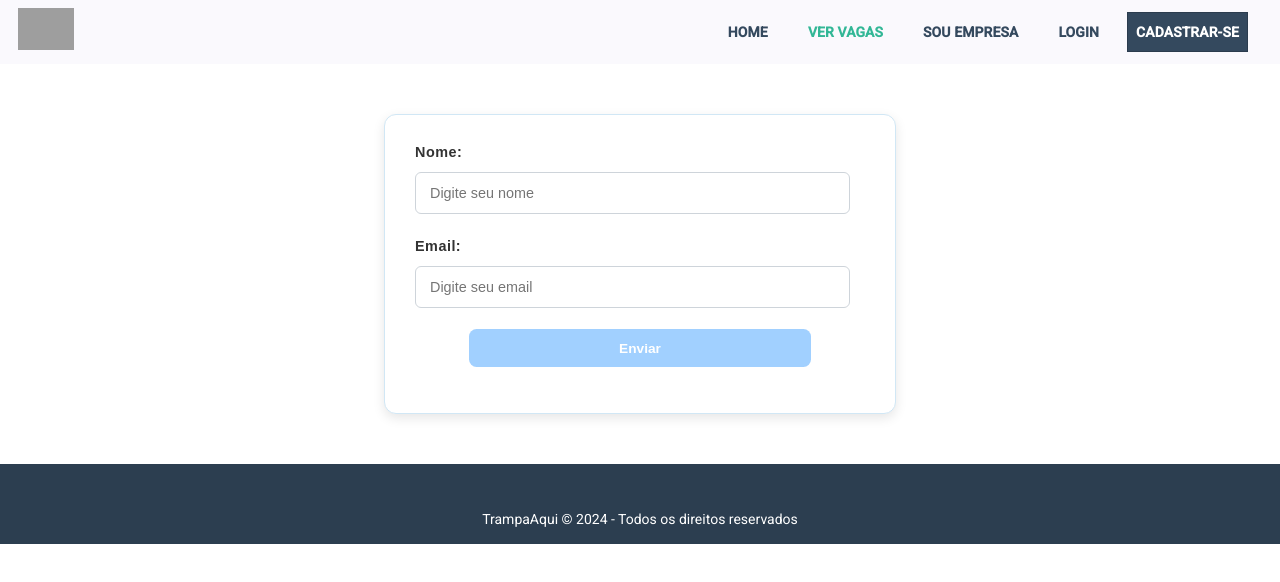
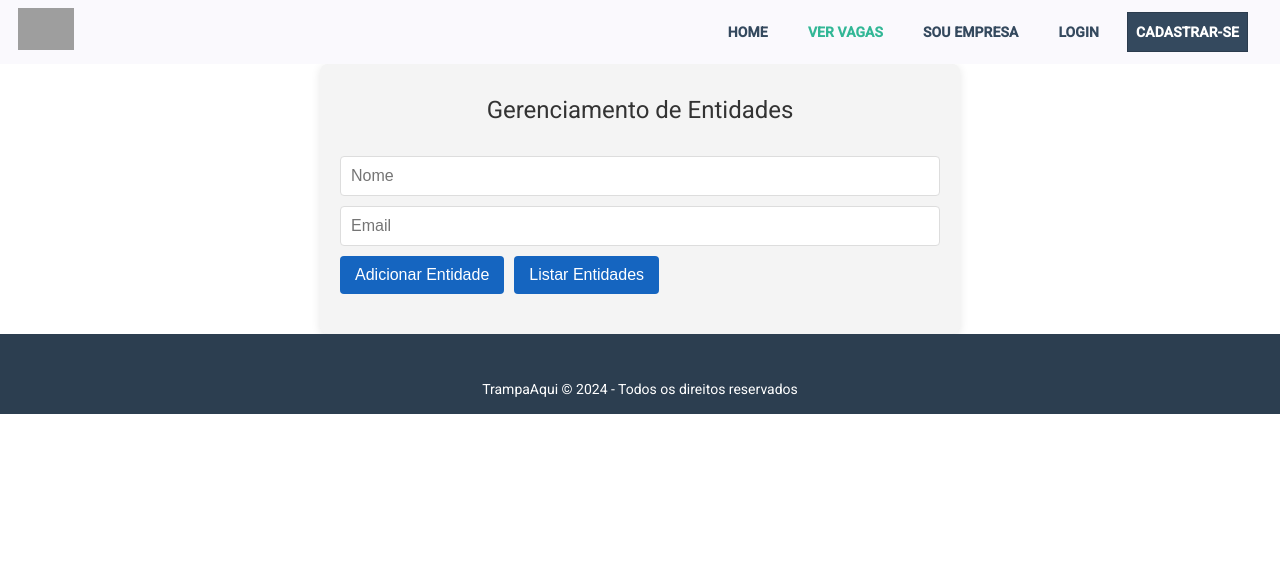
Before and after one commit to lucasgfaj/trampa-aqui, an Angular app: page /home-page in a window 1280 px wide. Shown: the top 582 px of the page. Built offline with nearby package versions, Linux system fonts and the light colour scheme; grey boxes are pictures that could not be loaded; some icons are missing.

Commit message:
Leason-16

```diff
--- a/db.json
+++ b/db.json
@@ -1,34 +1,3 @@
 {
-  "entities": [
-    {
-      "id": "c0c8",
-      "name": "Lucas",
-      "email": "lucasgontarzfajardo09@hotmail.com"
-    },
-    {
-      "id": "6b74",
-      "name": "Lucas",
-      "email": "lucasgontarzfajardo@hotmail.com"
-    },
-    {
-      "id": "96e7",
-      "name": "Lucas",
-      "email": "lucasgontarzfajardo@hotmail.com"
-    },
-    {
-      "id": "6994",
-      "name": "Lucas",
-      "email": "lucasgontarzfajardo09@hotmail.com"
-    },
-    {
-      "id": "d795",
-      "name": "Lucas Fajardo",
-      "email": "lucasgontarzfajardo09@hotmail.com"
-    },
-    {
-      "id": "11dc",
-      "name": "Thaiz Fernanda",
-      "email": "thaizsainogafernanda@gmail.com"
-    }
-  ]
+  "entities": []
 }
--- a/src/app/app.component.html
+++ b/src/app/app.component.html
@@ -1,3 +1,3 @@
 <app-header></app-header>
-<app-form-validator></app-form-validator>
+<app-entity-list></app-entity-list>
 <app-footer></app-footer>
--- a/src/app/app.component.ts
+++ b/src/app/app.component.ts
@@ -3,12 +3,13 @@ import { RouterOutlet } from '@angular/router';
 import { HeaderComponent } from './shared/header/header.component';
 import { FooterComponent } from './shared/footer/footer.component';
 import { FormValidatorComponent } from './pages/form-validator/form-validator.component';
+import { EntityListComponent } from './pages/entity-list/entity-list.component';
 
 
 @Component({
   selector: 'app-root',
   standalone: true,
-  imports: [FormValidatorComponent, RouterOutlet, HeaderComponent, FooterComponent],
+  imports: [EntityListComponent, FormValidatorComponent, RouterOutlet, HeaderComponent, FooterComponent],
   templateUrl: './app.component.html',
   styleUrl: './app.component.css'
 })
--- a/src/app/app.config.ts
+++ b/src/app/app.config.ts
@@ -1,9 +1,9 @@
 import { ApplicationConfig, provideZoneChangeDetection } from '@angular/core';
 import { provideRouter } from '@angular/router';
-
+import { provideHttpClient } from '@angular/common/http';
 import { routes } from './app.routes';
 import { provideAnimationsAsync } from '@angular/platform-browser/animations/async';
-
+import { FormsModule } from '@angular/forms';
 export const appConfig: ApplicationConfig = {
-  providers: [provideZoneChangeDetection({ eventCoalescing: true }), provideRouter(routes), provideAnimationsAsync()]
+  providers: [provideZoneChangeDetection({ eventCoalescing: true }), provideRouter(routes), provideAnimationsAsync(), provideHttpClient()]
 };
--- /dev/null
+++ b/src/app/pages/entity-list/entity-list.component.css
@@ -0,0 +1,117 @@
+/* Global container styles */
+.entity-container {
+  max-width: 600px;
+  margin: 0 auto;
+  padding: 20px;
+  font-family: 'Arial', sans-serif;
+  background-color: #f4f4f4;
+  border-radius: 8px;
+  box-shadow: 0 2px 10px rgba(0, 0, 0, 0.1);
+}
+
+/* Heading styles */
+.entity-container h2 {
+  color: #333;
+  text-align: center;
+  margin-bottom: 20px;
+  font-size: 24px;
+}
+
+/* Error message styles */
+.error-message {
+  background-color: #ffebee;
+  color: #d32f2f;
+  padding: 10px;
+  border-radius: 4px;
+  margin-bottom: 15px;
+  text-align: center;
+}
+
+/* Form styles */
+.entity-form {
+  display: flex;
+  flex-direction: column;
+  gap: 10px;
+  margin-bottom: 20px;
+}
+
+.entity-form input {
+  padding: 10px;
+  border: 1px solid #ddd;
+  border-radius: 4px;
+  font-size: 16px;
+}
+
+.button-group {
+  display: flex;
+  gap: 10px;
+}
+
+/* Button styles with dark blue colors */
+.btn-add, .btn-list, .btn-delete {
+  border: none;
+  padding: 10px 15px;
+  border-radius: 4px;
+  cursor: pointer;
+  font-size: 16px;
+  transition: background-color 0.3s ease;
+}
+
+.btn-add {
+  background-color: #1565c0; /* Dark blue for add */
+  color: white;
+}
+
+.btn-add:hover {
+  background-color: #0d47a1;
+}
+
+.btn-list {
+  background-color: #1565c0; /* Dark blue for list */
+  color: white;
+}
+
+.btn-list:hover {
+  background-color: #0d47a1;
+}
+
+.btn-delete {
+  background-color: #f44336;
+  color: white;
+}
+
+.btn-delete:hover {
+  background-color: #d32f2f;
+}
+
+/* Entity list styles */
+.entity-list {
+  list-style-type: none;
+  padding: 0;
+}
+
+.entity-list li {
+  background-color: white;
+  display: flex;
+  justify-content: space-between;
+  align-items: center;
+  padding: 12px;
+  margin-bottom: 10px;
+  border-radius: 4px;
+  box-shadow: 0 1px 3px rgba(0,0,0,0.1);
+}
+
+.entity-list li .entity-details {
+  flex-grow: 1;
+  margin-right: 10px;
+}
+
+.entity-list li .entity-name {
+  font-weight: bold;
+  color: #333;
+}
+
+.entity-list li .entity-email {
+  color: #666;
+  font-size: 0.9em;
+}
--- /dev/null
+++ b/src/app/pages/entity-list/entity-list.component.html
@@ -0,0 +1,39 @@
+<div class="entity-container">
+  <h2>Gerenciamento de Entidades</h2>
+
+  <!-- Mensagem de erro -->
+  <div *ngIf="errorMessage" class="error-message">
+    {{ errorMessage }}
+  </div>
+
+  <!-- Formulário de adição de entidade -->
+  <form (ngSubmit)="addEntity()" class="entity-form">
+    <input
+      [(ngModel)]="newEntity.name"
+      name="name"
+      placeholder="Nome"
+      required
+    >
+    <input
+      [(ngModel)]="newEntity.email"
+      name="email"
+      placeholder="Email"
+      required
+    >
+    <div class="button-group">
+      <button type="submit" class="btn-add">Adicionar Entidade</button>
+      <button type="button" class="btn-list" (click)="loadEntities()">Listar Entidades</button>
+    </div>
+  </form>
+
+  <!-- Lista de entidades -->
+  <ul *ngIf="entities.length > 0" class="entity-list">
+    <li *ngFor="let entity of entities">
+      <div class="entity-details">
+        <div class="entity-name">{{ entity.name }}</div>
+        <div class="entity-email">{{ entity.email }}</div>
+      </div>
+      <button class="btn-delete" (click)="deleteEntity(entity.id)">Excluir</button>
+    </li>
+  </ul>
+</div>
--- /dev/null
+++ b/src/app/pages/entity-list/entity-list.component.ts
@@ -0,0 +1,90 @@
+import { Component, OnInit, inject } from '@angular/core';
+import { CommonModule } from '@angular/common';
+import { HttpClient } from '@angular/common/http';
+import { FormsModule } from '@angular/forms';
+
+interface Entity {
+  id: string;
+  name: string;
+  email: string;
+}
+
+@Component({
+  selector: 'app-entity-list',
+  standalone: true,
+  imports: [CommonModule, FormsModule],
+  templateUrl: './entity-list.component.html',
+  styleUrl: './entity-list.component.css'
+})
+export class EntityListComponent implements OnInit {
+  private http = inject(HttpClient);
+
+  entities: Entity[] = [];
+  newEntity = { name: '', email: '' };
+  errorMessage = '';
+
+  ngOnInit() {
+    // Optional: you can load entities on init if desired
+  }
+
+  loadEntities() {
+    this.http.get<Entity[]>('http://localhost:3000/entities')
+      .subscribe({
+        next: (data) => {
+          this.entities = data;
+          this.errorMessage = data.length === 0
+            ? 'Nenhuma entidade encontrada'
+            : '';
+        },
+        error: (err) => {
+          console.error('Erro ao carregar entidades', err);
+          this.errorMessage = 'Não foi possível carregar as entidades';
+          this.entities = [];
+        }
+      });
+  }
+
+  addEntity() {
+    if (!this.newEntity.name || !this.newEntity.email) {
+      this.errorMessage = 'Preencha todos os campos';
+      return;
+    }
+
+    const entityToAdd = {
+      id: this.generateId(),
+      name: this.newEntity.name,
+      email: this.newEntity.email
+    };
+
+    this.http.post<Entity>('http://localhost:3000/entities', entityToAdd)
+      .subscribe({
+        next: () => {
+          this.loadEntities();
+          this.newEntity = { name: '', email: '' };
+          this.errorMessage = '';
+        },
+        error: (err) => {
+          console.error('Erro ao adicionar entidade', err);
+          this.errorMessage = 'Não foi possível adicionar a entidade';
+        }
+      });
+  }
+
+  deleteEntity(id: string) {
+    this.http.delete(`http://localhost:3000/entities/${id}`)
+      .subscribe({
+        next: () => {
+          this.loadEntities();
+          this.errorMessage = '';
+        },
+        error: (err) => {
+          console.error('Erro ao excluir entidade', err);
+          this.errorMessage = 'Não foi possível excluir a entidade';
+        }
+      });
+  }
+
+  private generateId(): string {
+    return Math.random().toString(36).substr(2, 9);
+  }
+}
```
Also changed, not shown: 1 other file (tests, documents, lock files or other folders).
